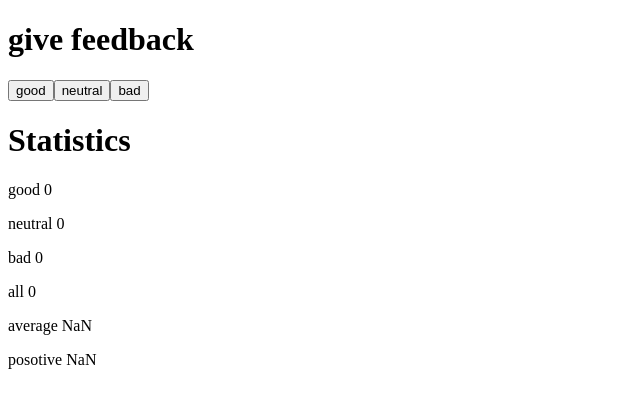
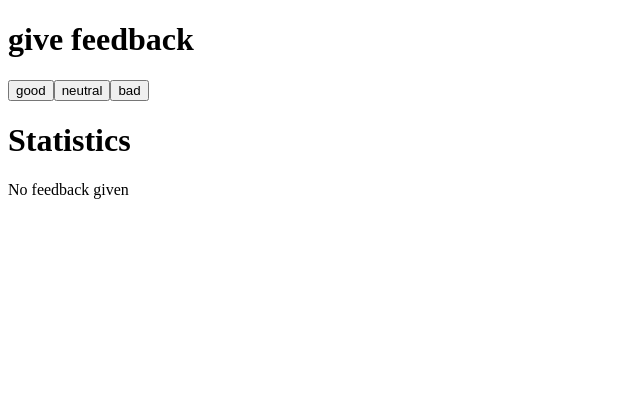
Before and after one commit to PriceLlewellyn/FSO-Part-1, a React (Vite) app in the folder unicafe/: page / in a window 1280 px wide. Shown: the top 408 px of the page, without its empty margins (0-640 px from the left). Built offline with nearby package versions, Linux system fonts and the light colour scheme.

Commit message:
Exercise 1.9 complete

```diff
--- a/unicafe/src/App.jsx
+++ b/unicafe/src/App.jsx
@@ -4,6 +4,13 @@ import { useState } from 'react'
 const Button = ({ onClick, text }) => <button onClick={onClick}>{text}</button>
 
 const Statistics = ( props ) => {
+  if (props.all === 0) {
+    return (
+      <div>
+        <p>No feedback given</p>
+      </div>
+    )
+  }
   return (
     <div>
       <p>good {props.good}</p>
@@ -39,7 +46,7 @@ const App = () => {
       bad={bad}
       all={all}
       average={average}
-      posotive={posotive} />
+      posotive={posotive}/>
     </div>
   )
 }
```
